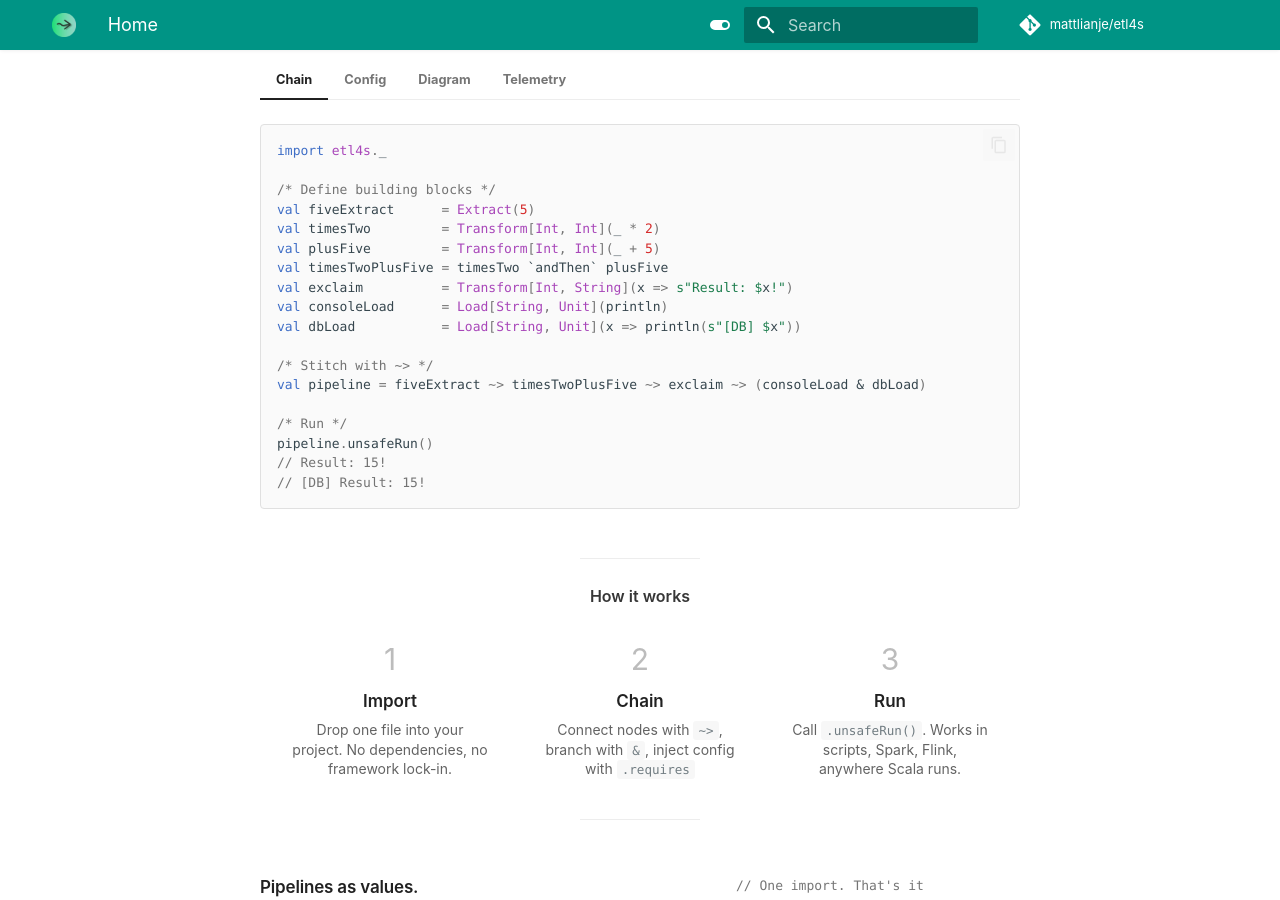
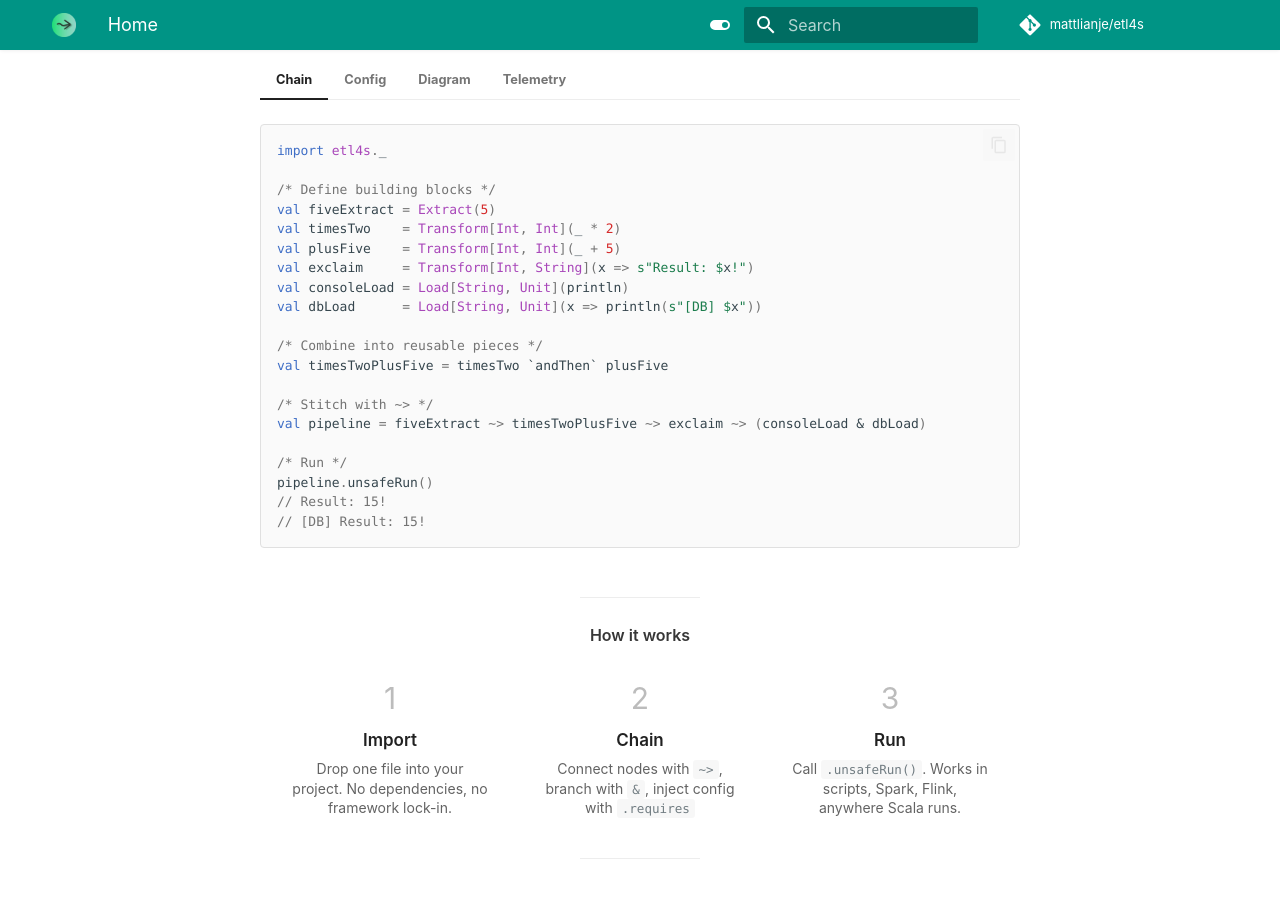
Before and after one commit to mattlianje/etl4s, an MkDocs documentation site: the page built from docs/index.md, in a window 1280 px wide and 900 px high, scrolled down 422 px. Built offline with MkDocs 1.6.1 and Material for MkDocs 9.7.7, drawn with Linux system fonts in a browser that asks for light colours; comment, search, counter and statistics services are not loaded.

Commit message:
tweak doc

```diff
--- a/docs/index.md
+++ b/docs/index.md
@@ -1401,13 +1401,15 @@ hide:
     import etl4s._
 
     /* Define building blocks */
-    val fiveExtract      = Extract(5)
-    val timesTwo         = Transform[Int, Int](_ * 2)
-    val plusFive         = Transform[Int, Int](_ + 5)
+    val fiveExtract = Extract(5)
+    val timesTwo    = Transform[Int, Int](_ * 2)
+    val plusFive    = Transform[Int, Int](_ + 5)
+    val exclaim     = Transform[Int, String](x => s"Result: $x!")
+    val consoleLoad = Load[String, Unit](println)
+    val dbLoad      = Load[String, Unit](x => println(s"[DB] $x"))
+
+    /* Combine into reusable pieces */
     val timesTwoPlusFive = timesTwo `andThen` plusFive
-    val exclaim          = Transform[Int, String](x => s"Result: $x!")
-    val consoleLoad      = Load[String, Unit](println)
-    val dbLoad           = Load[String, Unit](x => println(s"[DB] $x"))
 
     /* Stitch with ~> */
     val pipeline = fiveExtract ~> timesTwoPlusFive ~> exclaim ~> (consoleLoad & dbLoad)
```
